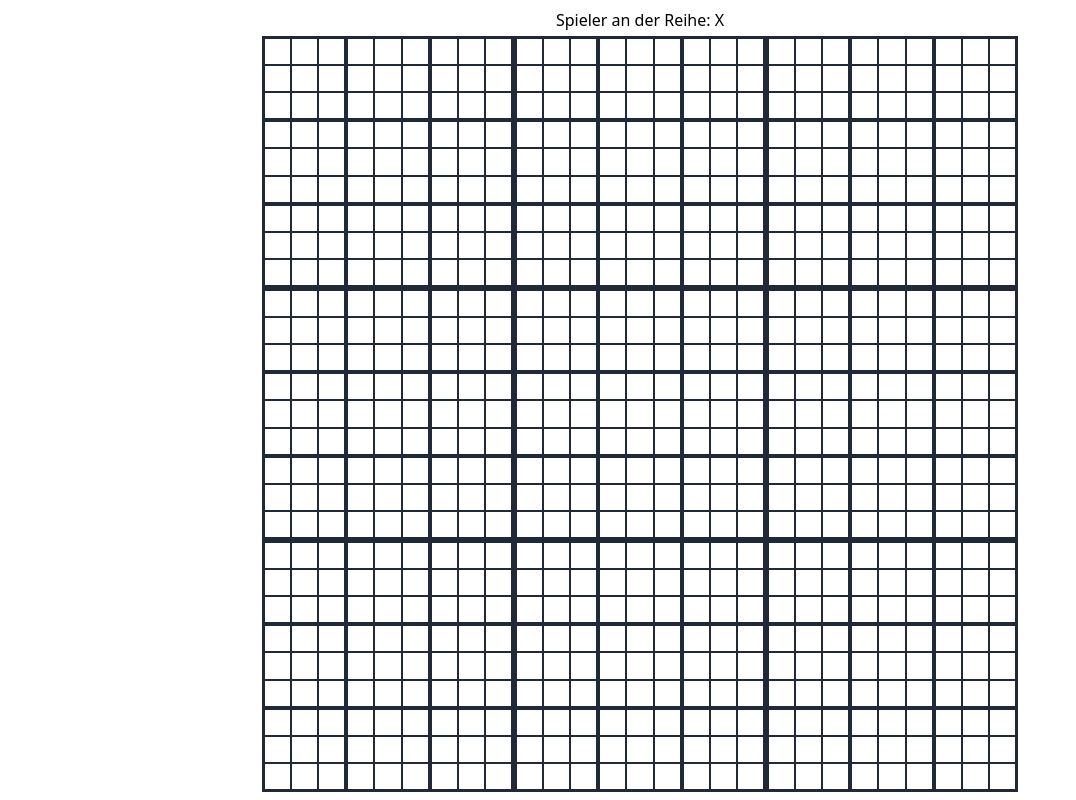
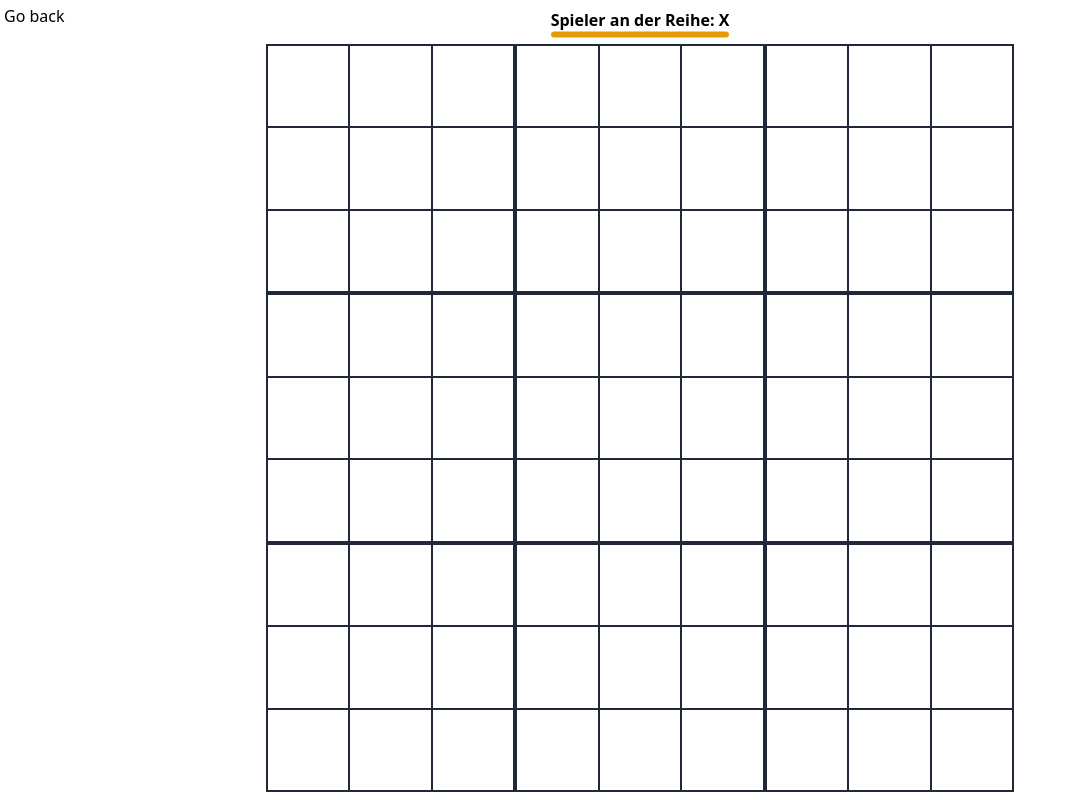
Before and after one commit to ArtrenH/games-VPlan_FR, a SvelteKit app: page /tictactoe in a window 1280 px wide. Shown: the whole page, without its empty margins (0-1076 px from the left). Built offline with nearby package versions, Linux system fonts and the light colour scheme.

Commit message:
Design + SPA

```diff
--- a/package.json
+++ b/package.json
@@ -11,6 +11,7 @@
 	},
 	"devDependencies": {
 		"@sveltejs/adapter-auto": "^3.0.0",
+		"@sveltejs/adapter-node": "^2.0.2",
 		"@sveltejs/kit": "^2.0.0",
 		"@sveltejs/vite-plugin-svelte": "^3.0.0",
 		"autoprefixer": "^10.4.16",
--- a/src/lib/TicTacToe/BoardView.svelte
+++ b/src/lib/TicTacToe/BoardView.svelte
@@ -25,7 +25,7 @@
                             <svelte:self data={data.fields[row*3 + col]} moveCallback={(a) => {moveCallback && moveCallback([row*3 + col, ...a])}} />
                         {:else}
                             {#if data.fields[row*3 + col].getWinner() === Winner.Pending}
-                                <button class="flex-1 hover:bg-gray-300 disabled:bg-gray-500" on:click={() => {moveCallback && moveCallback([row*3 + col])}} disabled={!data.fields[row*3 + col].isEnabled}></button>
+                                <button class="flex-1 transition-colors hover:bg-gray-400 disabled:bg-[#48547c]" on:click={() => {moveCallback && moveCallback([row*3 + col])}} disabled={!data.fields[row*3 + col].isEnabled}></button>
                             {:else}
                                 <svg viewBox="0 0 20 20" class="flex-1 pointer-events-none">
                                     <text x={data.fields[row*3 + col].getWinner() === Winner.X ? "5.3" : "3.7"} y="16" style="stroke: black; stroke-width: 2;">{winnerToString(data.fields[row*3 + col].getWinner())}</text>
--- a/src/routes/+layout.svelte
+++ b/src/routes/+layout.svelte
@@ -1,5 +1,9 @@
 <script lang="ts">
+    import { page } from "$app/stores";
     import "../app.css";
 </script>
 
+{#if $page.url.pathname !== "/"}
+    <a class="absolute top-1 left-1" href="/">Go back</a>
+{/if}
 <slot />
--- a/src/routes/+page.svelte
+++ b/src/routes/+page.svelte
@@ -1,5 +1,5 @@
-<h1 class="text-lg text-center text-white font-bold bg-orange-500 p-3 mb-2 rounded-b-xl white">
-    Coole Games :3
+<h1 class="text-lg text-center text-white font-bold bg-[#e69900] p-3 mb-2 rounded-b-xl white">
+    Coole Games :D
 </h1>
 <ul class="ml-3 max-w-md space-y-1 list-disc list-inside">
     <li class=""><a href="/tictactoe" class="text-blue-600 hover:underline">TicTacToe</a></li>
--- a/src/routes/tictactoe/+page.svelte
+++ b/src/routes/tictactoe/+page.svelte
@@ -2,12 +2,27 @@
     import { Board, winnerToString } from "$lib/TicTacToe/TicTacToe";
     import BoardView from "$lib/TicTacToe/BoardView.svelte";
 
-    let board = new Board(3);
+    let board = new Board(2);
     let currentPlayerString: string;
     $: currentPlayerString = winnerToString(board.sharedGameState.currentPlayer);
 </script>
 
 <main class="w-auto h-screen flex flex-col justify-start items-center gap-1 p-2">
-    <span>Spieler an der Reihe: {currentPlayerString}</span>
+    <span class="font-semibold relative mb-2 db-accent-line">Spieler an der Reihe: {currentPlayerString}</span>
     <BoardView bind:data={board} />
 </main>
+
+<style lang="postcss">
+    .db-accent-line::after {
+        position: absolute;
+        bottom: 0;
+        left: 0;
+        right: 0;
+        transform: translateY(100%);
+        content: "";
+        width: 100%;
+        height: 0.35rem;
+        background: #e69900;
+        border-radius: 999vw;
+    }
+</style>
--- a/svelte.config.js
+++ b/svelte.config.js
@@ -1,4 +1,4 @@
-import adapter from '@sveltejs/adapter-auto';
+import adapter from '@sveltejs/adapter-node';
 import { vitePreprocess } from '@sveltejs/vite-plugin-svelte';
 
 /** @type {import('@sveltejs/kit').Config} */
```
Also changed, not shown: src/routes/+layout.ts (renamed from src/routes/+layout.server.ts), 1 other file (tests, documents, lock files or other folders).
